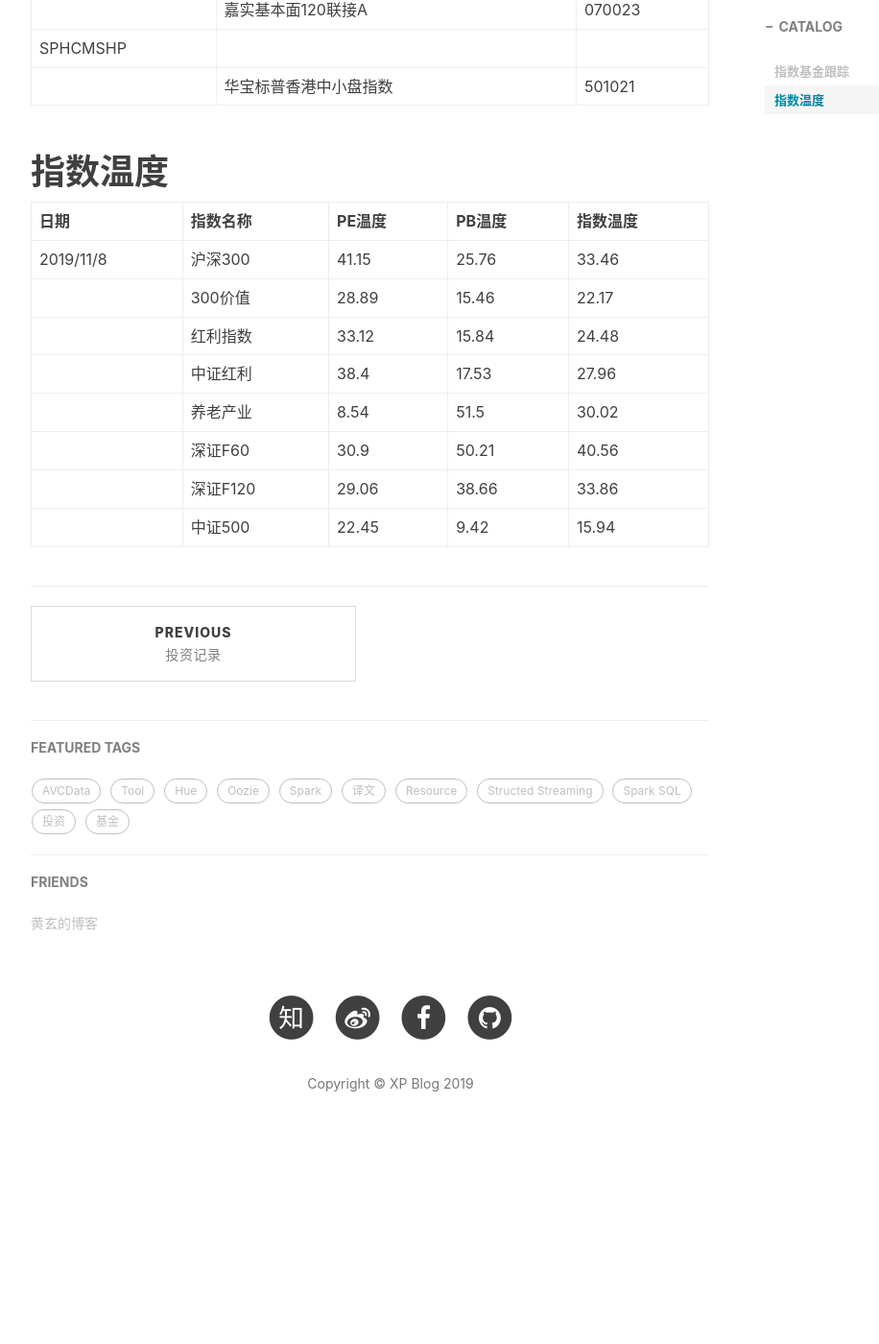
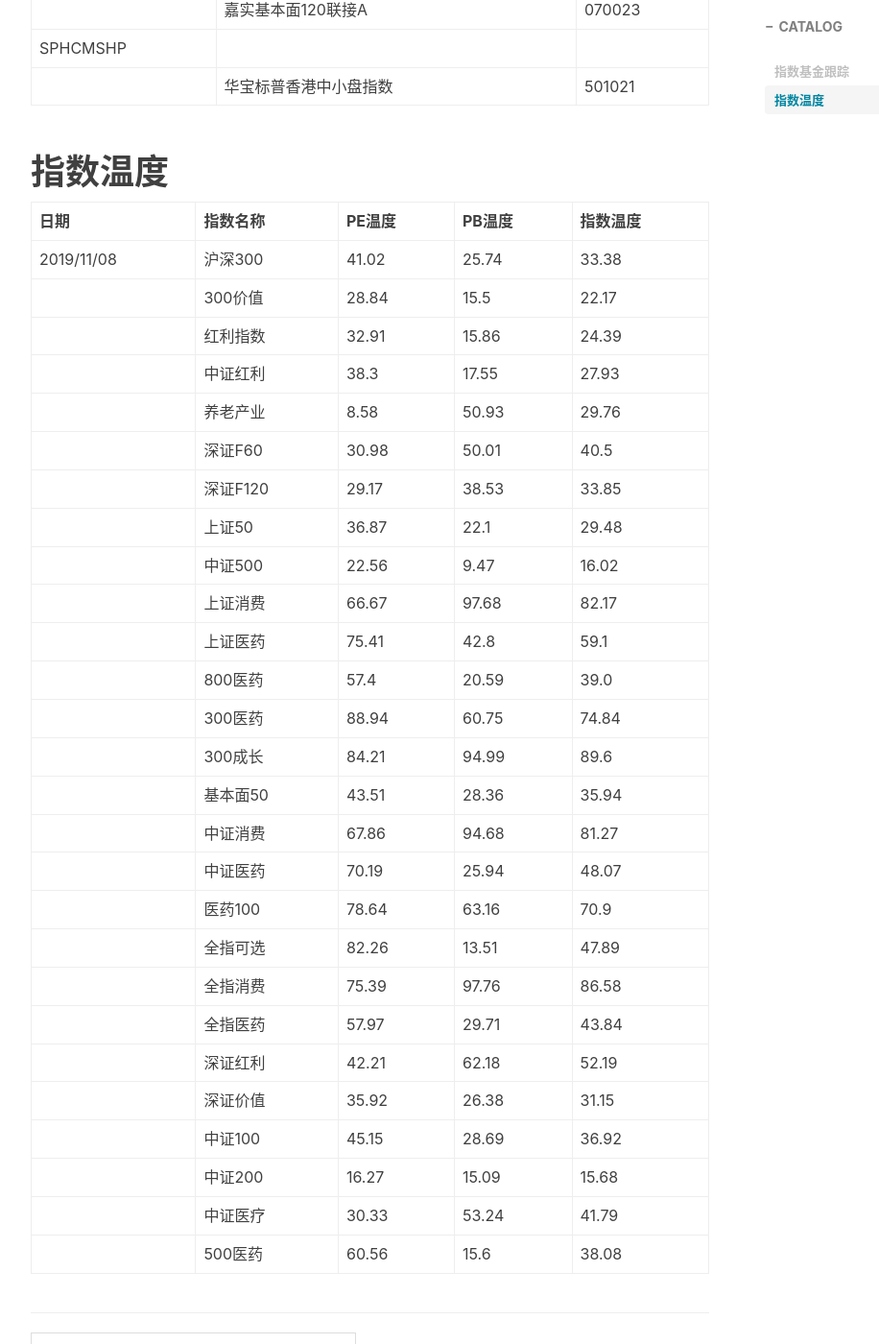
Before and after one commit to shoppingwang/shoppingwang.github.io, a Jekyll site: the page built from _posts/2019-11-09-index-temperature.md, in a window 1280 px wide and 1400 px high, scrolled down 1190 px. Shown: the whole window at 96% size, without its empty margins (233-1149 px from the left). Built offline with Jekyll 4.4.1, drawn with Linux system fonts in a browser that asks for light colours; nearby versions of some CDN libraries; comment, search, counter and statistics services are not loaded; before the commit the page ends 2423 px from its top, so only the background shows below that.

Commit message:
add index temperature

```diff
--- a/_posts/2019-11-09-index-temperature.md
+++ b/_posts/2019-11-09-index-temperature.md
@@ -38,11 +38,30 @@ tags:
 
 | 日期 | 指数名称 | PE温度 | PB温度 | 指数温度 |
 | --- | --- | --- | --- | --- |
-| 2019/11/8 | 沪深300 |	41.15 | 25.76 | 33.46 |
-|           | 300价值 | 28.89 | 15.46 | 22.17 |
-|           | 红利指数 | 33.12 | 15.84 | 24.48 |
-|           | 中证红利 | 38.4 | 17.53 | 27.96 |
-|           | 养老产业 | 8.54 | 51.5 | 30.02 |
-|           | 深证F60 | 30.9 | 50.21 | 40.56 |
-|           | 深证F120 | 29.06 | 38.66 | 33.86 |
-|           | 中证500 | 22.45 | 9.42 | 15.94 |
+|2019/11/08|沪深300|41.02|25.74|33.38|
+||300价值|28.84|15.5|22.17|
+||红利指数|32.91|15.86|24.39|
+||中证红利|38.3|17.55|27.93|
+||养老产业|8.58|50.93|29.76|
+||深证F60|30.98|50.01|40.5|
+||深证F120|29.17|38.53|33.85|
+||上证50|36.87|22.1|29.48|
+||中证500|22.56|9.47|16.02|
+||上证消费|66.67|97.68|82.17|
+||上证医药|75.41|42.8|59.1|
+||800医药|57.4|20.59|39.0|
+||300医药|88.94|60.75|74.84|
+||300成长|84.21|94.99|89.6|
+||基本面50|43.51|28.36|35.94|
+||中证消费|67.86|94.68|81.27|
+||中证医药|70.19|25.94|48.07|
+||医药100|78.64|63.16|70.9|
+||全指可选|82.26|13.51|47.89|
+||全指消费|75.39|97.76|86.58|
+||全指医药|57.97|29.71|43.84|
+||深证红利|42.21|62.18|52.19|
+||深证价值|35.92|26.38|31.15|
+||中证100|45.15|28.69|36.92|
+||中证200|16.27|15.09|15.68|
+||中证医疗|30.33|53.24|41.79|
+||500医药|60.56|15.6|38.08|
```
